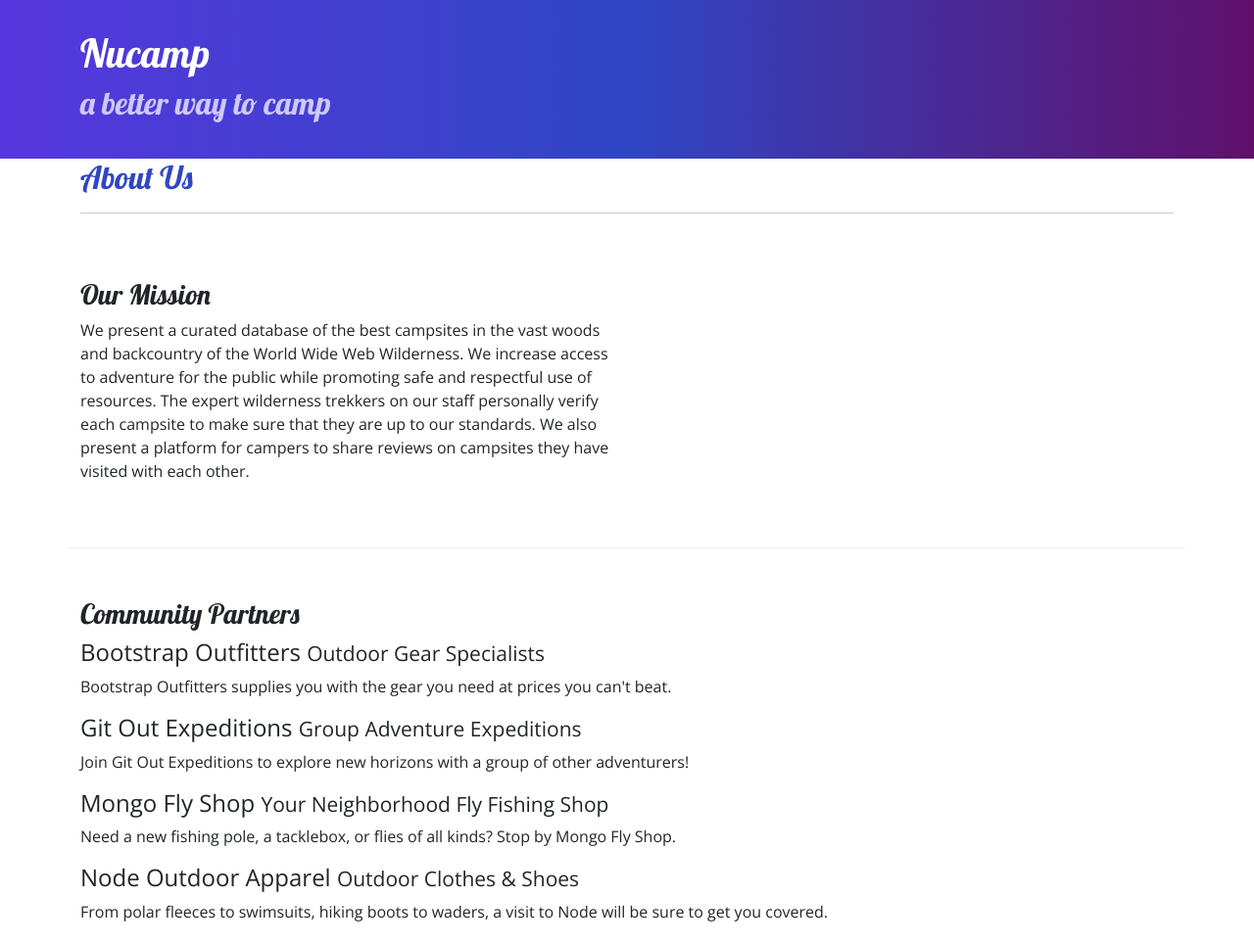
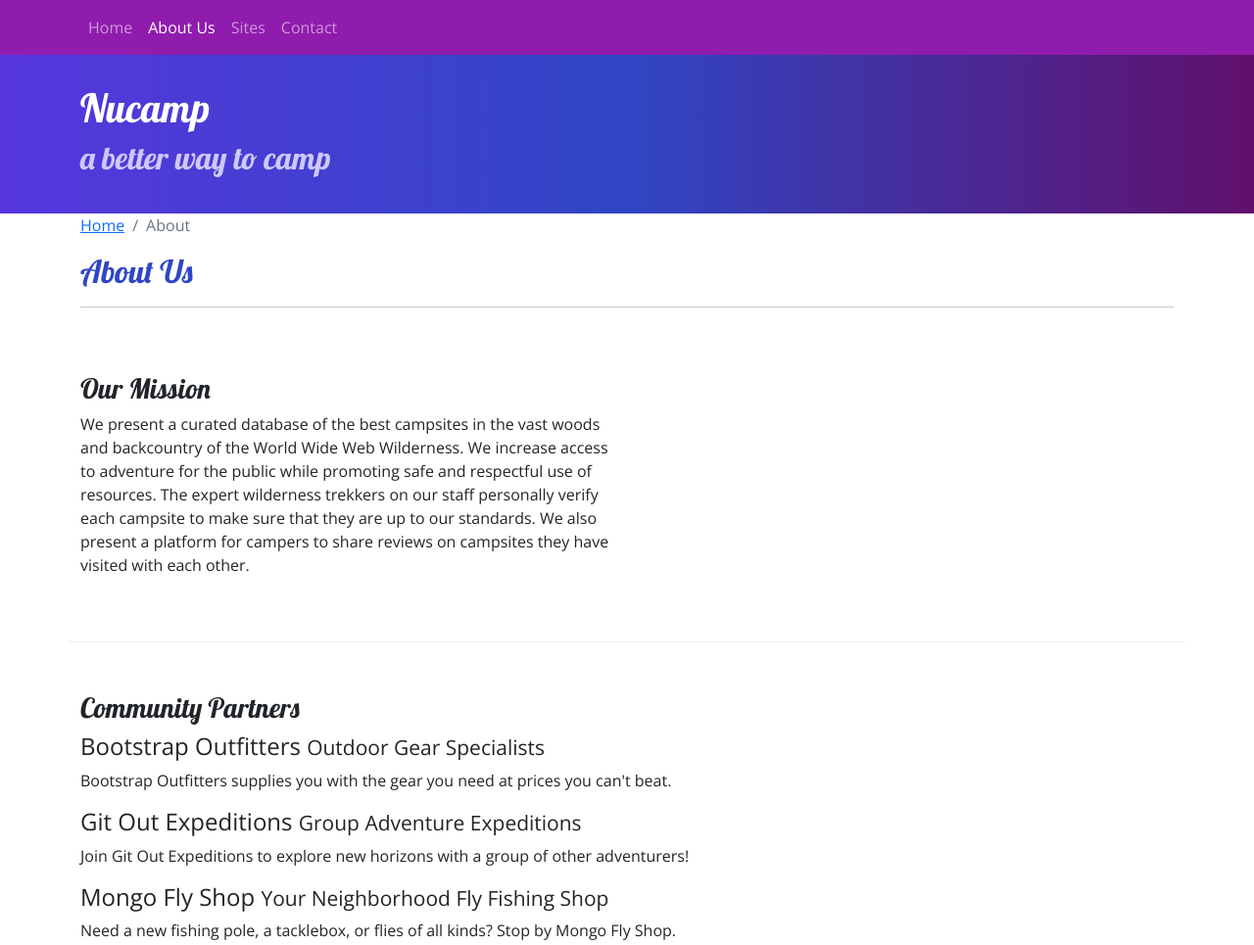
Before and after one commit to Alessiomollo/nucampsite, a plain HTML site: page aboutus.html in a window 1280 px wide. Shown: the top 965 px of the page at 98% size. Drawn offline with nearby package versions, Linux system fonts and the light colour scheme.

Commit message:
Navbar and Breadcrumbs

```diff
--- a/aboutus.html
+++ b/aboutus.html
@@ -13,6 +13,22 @@
 
     <title>Nucamp: A Better Way To Camp</title>
 </head>
+
+<nav class="navbar navbar-expand-sm navbar-dark sticky-top">
+    <div class="container">
+        <button class="navbar-toggler ms-auto" type="button" data-ds-toggle="collapse" data-bs-target="#nucampNavbar">
+            <span class="navbar-toggler-icon"></span>
+        </button>
+        <div class="collapse navbar-collapse" id="nucampNavbar">
+            <ul class="navbar-nav">
+                <li class="nav-item"><a class="nav-link" href="index.html">Home</a></li>
+                <li class="nav-item"><a class="nav-link active" href="#">About Us</a></li>
+                <li class="nav-item"><a class="nav-link" href="#">Sites</a></li>
+                <li class="nav-item"><a class="nav-link" href="#">Contact</a></li>
+            </ul>
+        </div>
+    </div>
+</nav>
 
 <body>
 
@@ -30,6 +46,10 @@
     <main class="container">
         <div class="col">
             <div>
+                <ol class="breadcrumb">
+                    <li class="breadcrumb-item"><a href="index.html">Home</a></li>
+                    <li class="breadcrumb-item active">About</li>
+                </ol>
                <h2>About Us</h2>
                <hr />
             </div>
--- a/css/styles.css
+++ b/css/styles.css
@@ -33,3 +33,7 @@
     min-height: 200px;
 
 }
+
+.navbar {
+    background-color: #901CAD;
+}
```
Also changed, not shown: index.html (+17 -0 lines).
